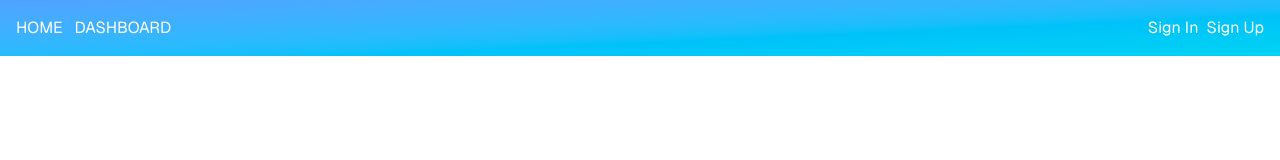
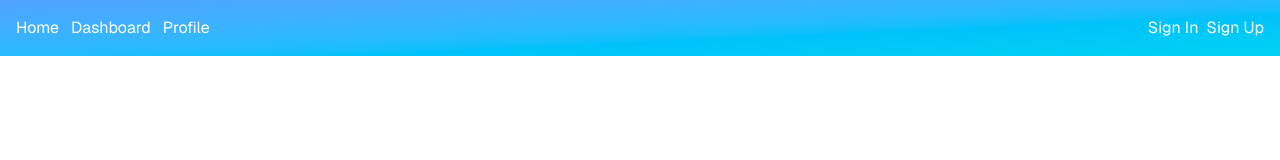
Before and after one commit to zaferonalan/next-nest-auth, a Next.js app in the folder my-app/apps/web/: page / in a window 1280 px wide. Shown: the top 160 px of the page. Built offline with nearby package versions, Linux system fonts and the light colour scheme; no server answers.

Commit message:
protecPage

```diff
--- a/my-app/apps/web/app/dashboard/page.tsx
+++ b/my-app/apps/web/app/dashboard/page.tsx
@@ -1,6 +1,10 @@
+import { getSession } from '@/lib/sessions/session'
+import { redirect } from 'next/navigation'
 import React from 'react'
 
-const DashboardPage = () => {
+const DashboardPage = async() => {
+  const session = await getSession()
+  if(!session || !session.user) redirect("/auth/signin")
   return (
     <div>DashboardPage</div>
   )
--- a/my-app/apps/web/components/Appbar.tsx
+++ b/my-app/apps/web/components/Appbar.tsx
@@ -5,8 +5,9 @@ import SignInButton from './signInButton';
 const Appbar = () => {
   return (
     <div className='p-4 flex gap-3 bg-linear-to-br from-blue-400 to-cyan-400 text-white'>
-        <Link href={"/"}>HOME</Link>
-        <Link href={"/dashboard"}>DASHBOARD</Link>
+        <Link href={"/"}>Home</Link>
+        <Link href={"/dashboard"}>Dashboard</Link>
+        <Link href={"/profile"}>Profile</Link>
         <SignInButton/>
     </div>
   )
--- /dev/null
+++ b/my-app/apps/web/middleware.ts
@@ -0,0 +1,16 @@
+import { NextRequest, NextResponse } from "next/server";
+import { getSession } from "./lib/sessions/session";
+
+export default async function middleware(req: NextRequest) {
+
+    const session = await getSession()
+    if (!session || !session.user) {
+        return NextResponse.redirect(new URL("/auth/sigin", req.nextUrl))
+    }
+
+    return NextResponse.next()
+}
+
+export const config = {
+    matcher: ["/profile"]
+}
```
